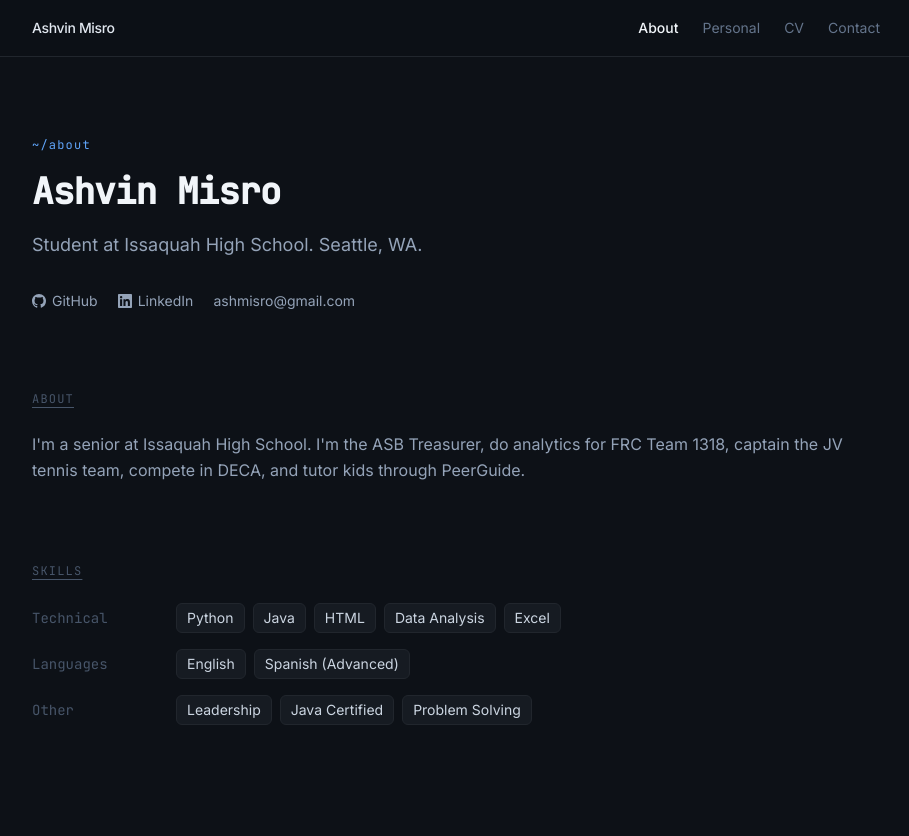
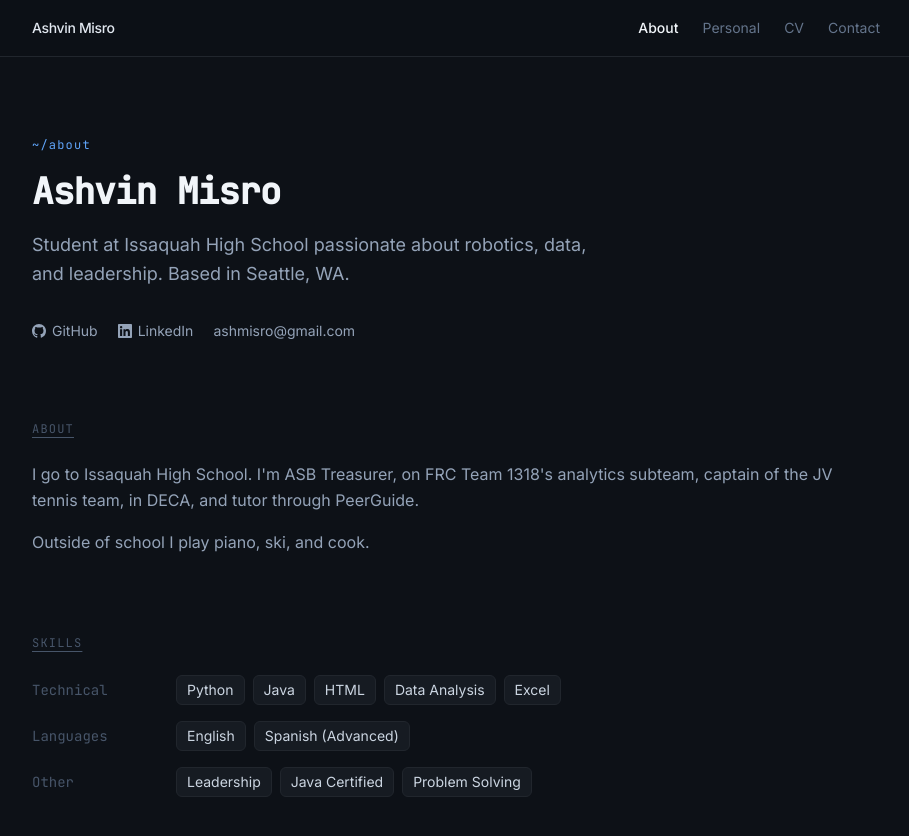
Before and after one commit to misrash27/personal-website, a React (Vite) app: page / in a window 1280 px wide. Shown: the top 836 px of the page, without its empty margins (184-1093 px from the left). Before the commit the page ends 805 px from the top, so only its background shows below. Built offline with nearby package versions, Linux system fonts and the light colour scheme.

Commit message:
Revert "Make about page copy more natural"
This reverts commit 749d16025d4fedbec7adb154377b7e33a4f49ddc.

```diff
--- a/src/components/AboutMe.jsx
+++ b/src/components/AboutMe.jsx
@@ -16,7 +16,8 @@ export default function AboutMe() {
           <ScrambleText text="Ashvin Misro" />
         </h1>
         <p className="text-lg text-slate-400 mb-8 max-w-xl leading-relaxed">
-          Student at Issaquah High School. Seattle, WA.
+          Student at Issaquah High School passionate about robotics, data, and leadership.
+          Based in Seattle, WA.
         </p>
         <div className="flex flex-wrap items-center gap-5">
           <a href="https://github.com/misrash27" target="_blank" rel="noreferrer"
@@ -37,9 +38,12 @@ export default function AboutMe() {
       {/* Bio */}
       <section className="mb-20">
         <SectionLabel>About</SectionLabel>
+        <p className="text-slate-400 leading-relaxed mb-4">
+          I go to Issaquah High School. I'm ASB Treasurer, on FRC Team 1318's analytics subteam,
+          captain of the JV tennis team, in DECA, and tutor through PeerGuide.
+        </p>
         <p className="text-slate-400 leading-relaxed">
-          I'm a senior at Issaquah High School. I'm the ASB Treasurer, do analytics for FRC Team
-          1318, captain the JV tennis team, compete in DECA, and tutor kids through PeerGuide.
+          Outside of school I play piano, ski, and cook.
         </p>
       </section>
 
```
